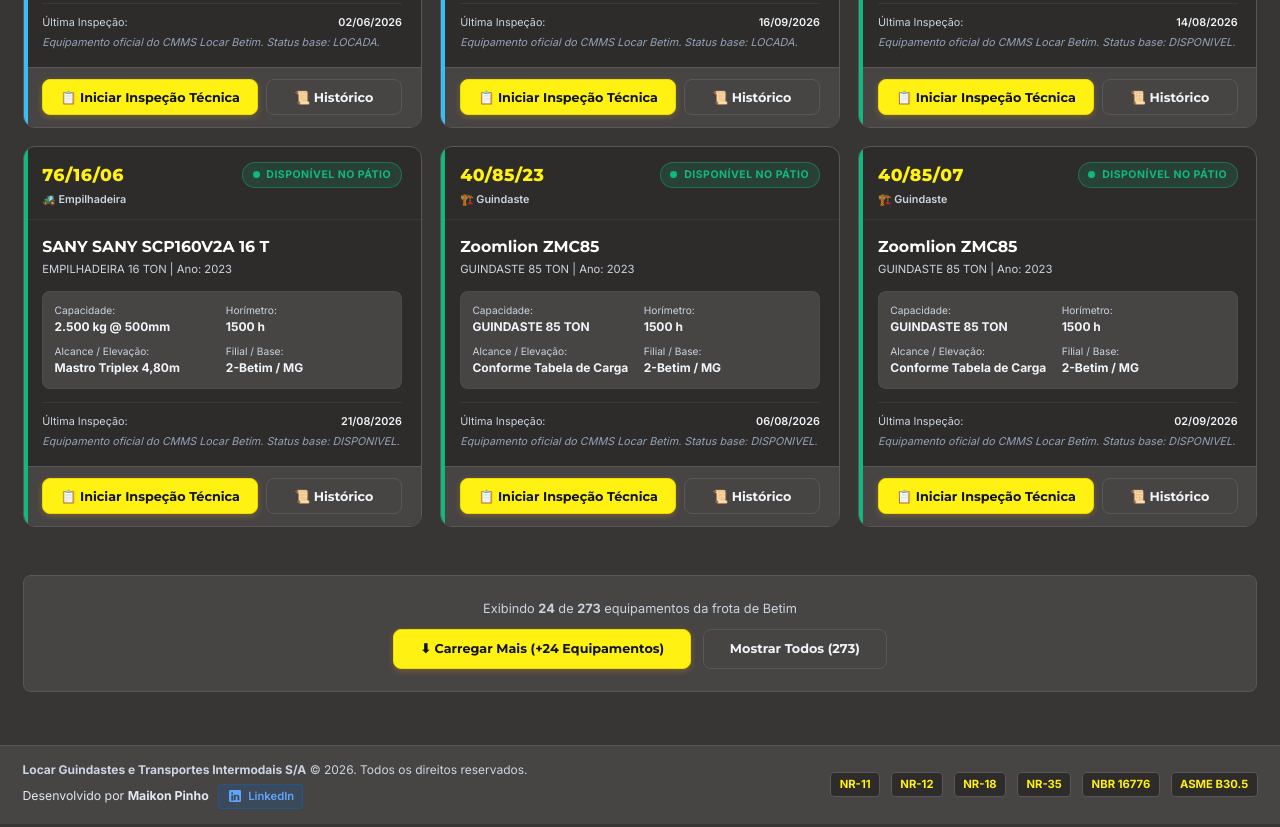
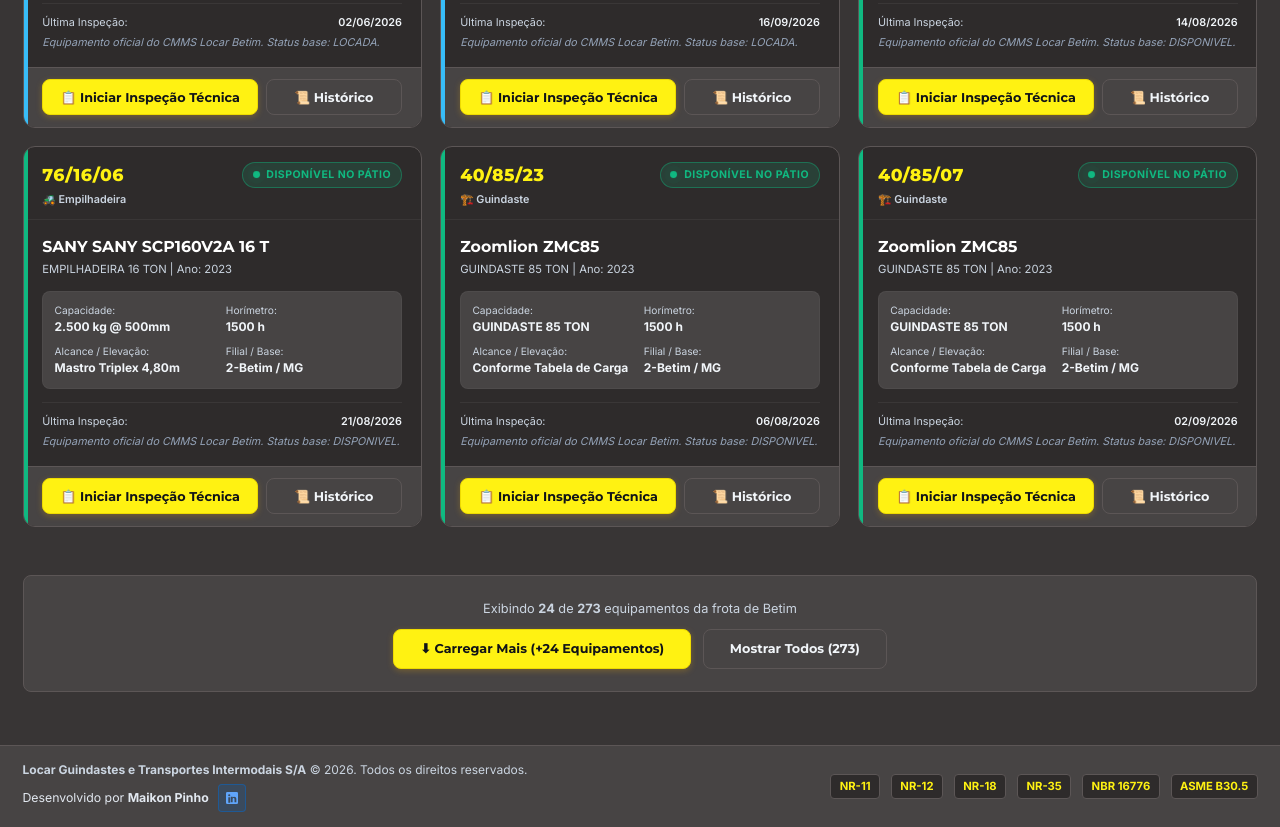
Before and after one commit to maikongsp/inspecao-frota-locar, a plain HTML site: page index.html in a window 1280 px wide. Shown: the part 3472-4299 px from the top of the page. Drawn offline with Linux system fonts and the light colour scheme.

Commit message:
style(footer): exibe somente o icone do LinkedIn sem o texto

```diff
--- a/css/main.css
+++ b/css/main.css
@@ -287,16 +287,16 @@
 .linkedin-badge-link {
   display: inline-flex;
   align-items: center;
-  gap: 0.35rem;
-  background-color: rgba(10, 102, 194, 0.18);
-  border: 1px solid rgba(10, 102, 194, 0.5);
+  justify-content: center;
+  width: 28px;
+  height: 28px;
+  background-color: rgba(10, 102, 194, 0.2);
+  border: 1px solid rgba(10, 102, 194, 0.55);
   color: #60A5FA;
-  padding: 0.2rem 0.55rem;
   border-radius: var(--radius-sm);
-  font-size: 0.75rem;
-  font-weight: 600;
   text-decoration: none;
   transition: all var(--transition-fast);
+  vertical-align: middle;
 }
 
 .linkedin-badge-link:hover {
--- a/index.html
+++ b/index.html
@@ -547,11 +547,10 @@
         </div>
         <div class="footer-developer">
           <span>Desenvolvido por <strong>Maikon Pinho</strong></span>
-          <a href="https://www.linkedin.com/in/maikon-pinho-57ba2737" target="_blank" rel="noopener noreferrer" class="linkedin-badge-link" title="Acessar perfil de Maikon Pinho no LinkedIn">
+          <a href="https://www.linkedin.com/in/maikon-pinho-57ba2737" target="_blank" rel="noopener noreferrer" class="linkedin-badge-link" title="LinkedIn de Maikon Pinho" aria-label="Perfil de Maikon Pinho no LinkedIn">
             <svg class="linkedin-icon" viewBox="0 0 24 24" width="16" height="16" fill="currentColor">
               <path d="M19 3a2 2 0 0 1 2 2v14a2 2 0 0 1-2 2H5a2 2 0 0 1-2-2V5a2 2 0 0 1 2-2h14m-.5 15.5v-5.3a3.26 3.26 0 0 0-3.26-3.26c-.85 0-1.84.52-2.28 1.3v-1.11h-2.79v8.37h2.79v-4.93c0-.77.62-1.4 1.39-1.4a1.4 1.4 0 0 1 1.4 1.4v4.93h2.75M6.46 10.9v8.37H9.2V10.9H6.46M7.83 6.25a1.62 1.62 0 1 0 0 3.24 1.62 1.62 0 0 0 0-3.24Z" />
             </svg>
-            <span>LinkedIn</span>
           </a>
         </div>
       </div>
--- a/sw.js
+++ b/sw.js
@@ -6,7 +6,7 @@
  * registre fotos e emita laudos mesmo sem conexão à internet.
  */
 
-const CACHE_NAME = 'locar-inspecao-v2.4';
+const CACHE_NAME = 'locar-inspecao-v2.5';
 const ASSETS_TO_CACHE = [
     './',
     './index.html',
```
